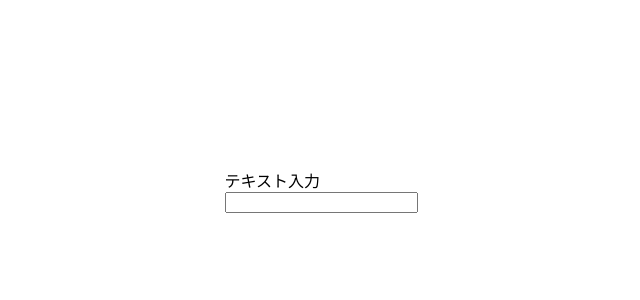
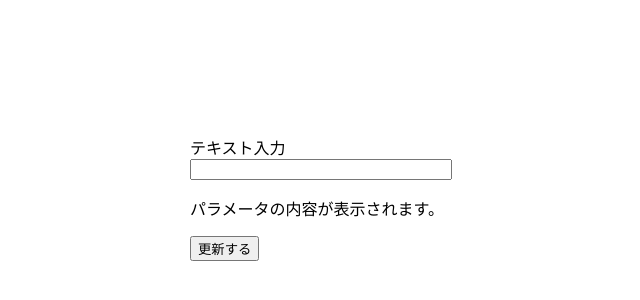
Before and after one commit to shotam1415/react-study, a React (Create React App) app: page / in a window 1280 px wide. Shown: the part 202-502 px from the top of the page, without its empty margins (323-963 px from the left). Built offline with nearby package versions, Linux system fonts and the light colour scheme.

Commit message:
更新ボタンの追加

```diff
--- a/src/App.tsx
+++ b/src/App.tsx
@@ -24,6 +24,10 @@ function App() {
       }
   }
 
+  const doReload = ()=>{
+    window.location.reload();
+  }
+
   return (
     <div className="App">
       <div>
@@ -32,8 +36,10 @@ function App() {
           <input className="text__input" type={'text'} value={isText} onChange={(e)=>{changeQueryParam(e)}}/>
         </div>
         <div>
+            <p>パラメータの内容が表示されます。</p>
             <p>{isText}</p>
         </div>
+        <button type="button" onClick={()=>doReload()}>更新する</button>
       </div>
     </div>
   );
```
